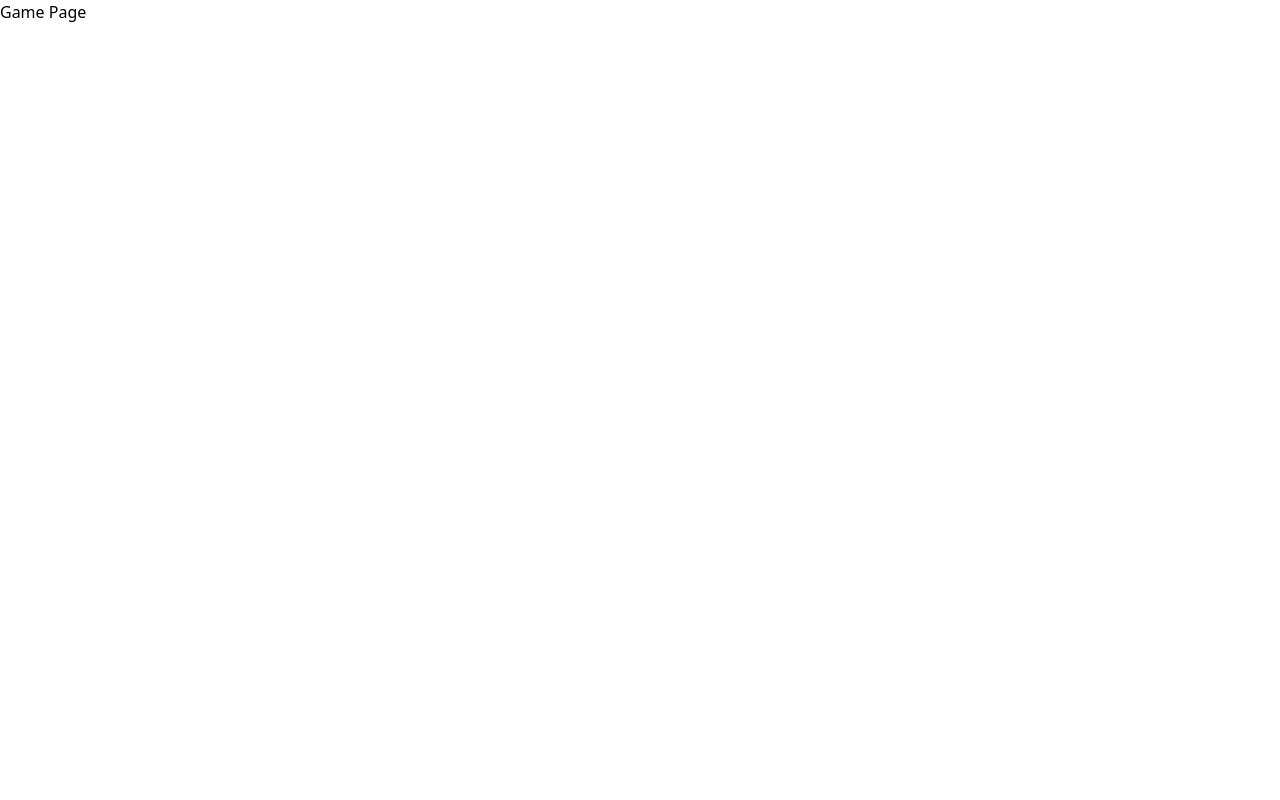
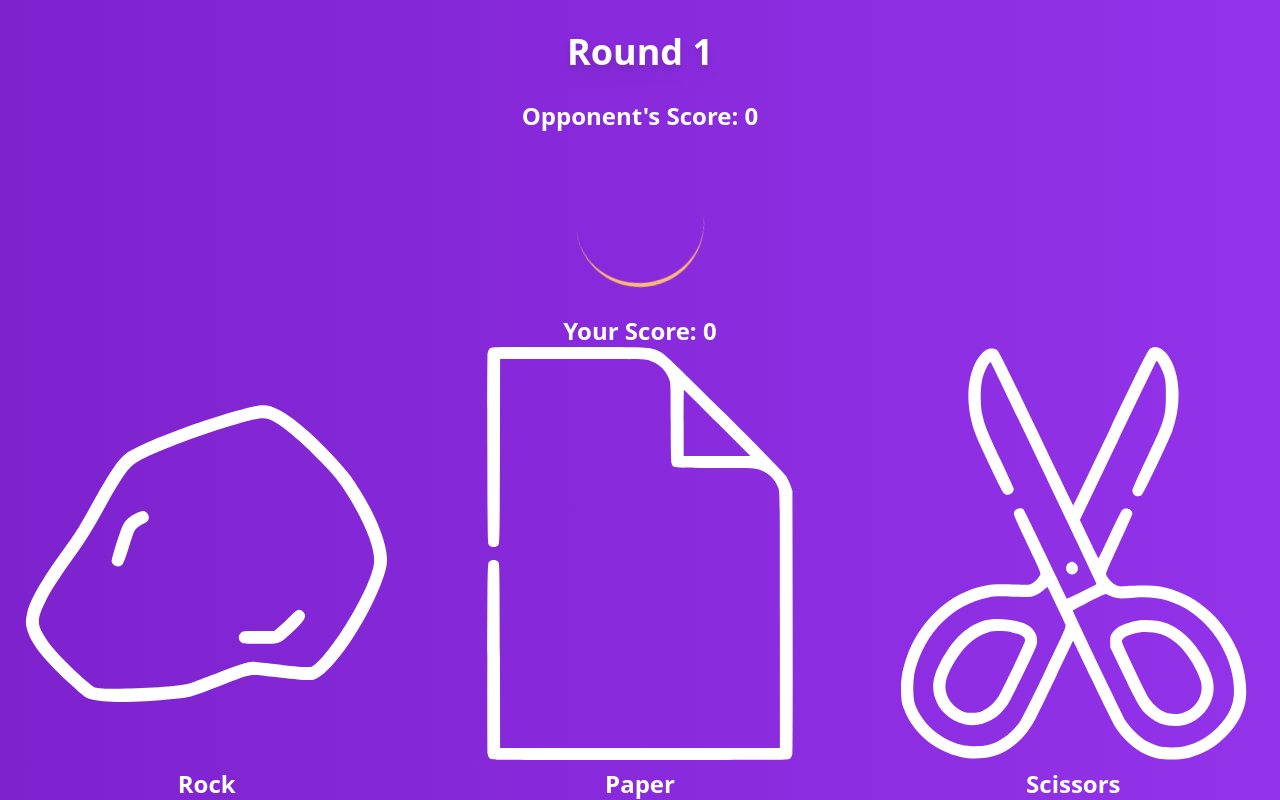
Before and after one commit to GOLDER303/-online-rock-paper-scissors-frontend, a React (Vite) app: page /game in a window 1280 px wide. Built offline with nearby package versions, Linux system fonts and the light colour scheme.

Commit message:
Add basic game page styling

```diff
--- a/src/pages/GamePage.tsx
+++ b/src/pages/GamePage.tsx
@@ -1,5 +1,51 @@
+import paperIcon from "../img/icons/paper-icon.svg"
+import rockIcon from "../img/icons/rock-icon.svg"
+import scissorsIcon from "../img/icons/scissors-icon.svg"
+
 const GamePage = () => {
-    return <h1>Game Page</h1>
+    return (
+        <div className="flex flex-col h-screen pt-8 bg-gradient-to-r from-purple-700 to-purple-600 text-white">
+            <h1 className="text-4xl text-center font-bold drop-shadow-lg">Round 1</h1>
+
+            <div className="flex flex-col flex-1">
+                <div className="flex flex-col justify-evenly items-center flex-1">
+                    <h2 className="text-center text-2xl font-bold">Opponent's Score: 0</h2>
+                    <div className="animate-spin rounded-full h-32 w-32 border-t-4 border-orange-300"></div>
+                </div>
+
+                <div className="flex flex-col justify-evenly flex-1">
+                    <h2 className="text-center text-2xl font-bold">Your Score: 0</h2>
+
+                    <div className="flex items-center justify-center gap-5">
+                        <div className="w-full">
+                            {/* https://www.flaticon.com/free-icons/rock */}
+                            <img
+                                src={rockIcon}
+                                alt="rock icon"
+                            />
+                            <p className="mt-2 text-2xl font-bold text-center">Rock</p>
+                        </div>
+                        <div className="w-full">
+                            {/* https://www.flaticon.com/free-icons/paper */}
+                            <img
+                                src={paperIcon}
+                                alt="paper icon"
+                            />
+                            <p className="mt-2 text-2xl font-bold text-center">Paper</p>
+                        </div>
+                        <div className="w-full">
+                            {/* https://www.flaticon.com/free-icons/scissors */}
+                            <img
+                                src={scissorsIcon}
+                                alt="scissors icon"
+                            />
+                            <p className="mt-2 text-2xl font-bold text-center">Scissors</p>
+                        </div>
+                    </div>
+                </div>
+            </div>
+        </div>
+    )
 }
 
 export default GamePage
```
